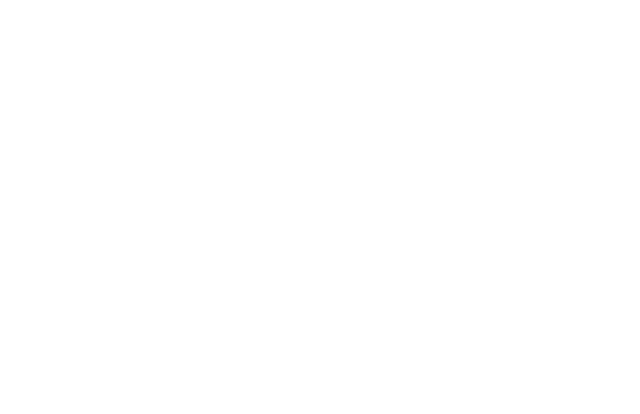
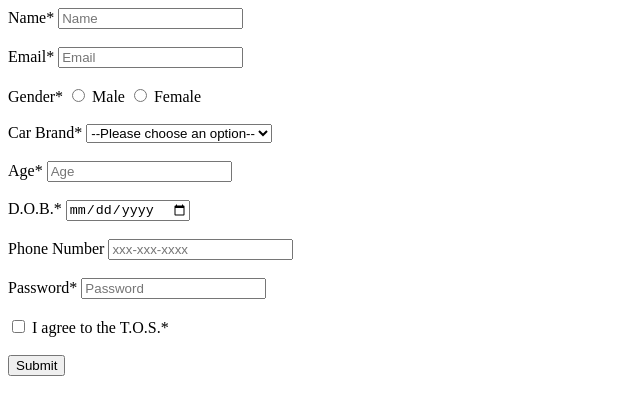
Before and after one commit to acciojob/signup-form-car-ayanahmad01, a website: page main.html in a window 1280 px wide. Shown: the whole page, without its empty margins (0-640 px from the left). Drawn offline with Linux system fonts and the light colour scheme.

Commit message:
created a submission

```diff
--- a/main.html
+++ b/main.html
@@ -7,10 +7,46 @@
 </head>
 
 <body>
-	<!-- the entire body must be written by student -->
-    <script type="text/javascript" src="./script.js">
-</script>
+	<form action="#" method="post">
+		<label for="name">Name*</label>
+		<input type="text" id="name" name="name" placeholder="Name" required/><br><br>
 
+		<label for="email">Email*</label>
+		<input type="email" id="email" name="Email" placeholder="Email" required/><br><br>
+
+		<label>Gender*</label>
+		<input type="radio" id="gender_m" name="gender" required />
+		<label for="gender_m">Male</label>
+		<input type="radio" id="gender_f" name="gender" required />
+		<label for="gender_f">Female</label><br><br>
+
+		<label for="cars">Car Brand*</label>
+		<select id="cars" name="Cars" required >
+			<option value="">--Please choose an option--</option>
+			<option value="volvo">Volvo</option>
+			<option value="saab">Saab</option>
+			<option value="mercedes">Mercedes</option>
+			<option value="audi">Audi</option>
+		</select><br><br>
+
+		<label for="age">Age*</label>
+		<input type="number" id="age" name="Age" placeholder="Age" required /><br><br>
+
+		<label for="dob">D.O.B.*</label>
+		<input type="date" id="dob" name="DOB" required /><br><br>
+
+		<label for="tel">Phone Number</label>
+		<input type="tel" id="tel" name=Phone_Number placeholder="xxx-xxx-xxxx" /><br><br>
+
+		<label for="password">Password*</label>
+		<input type="password" id="password" name="Password" placeholder="Password" required/><br><br>
+
+		<input type="checkbox" id="tos" name="TOS" required/>
+		<label for="tos">I agree to the T.O.S.*</label><br><br>
+
+		<button type="submit">Submit</button>
+
+	</form>
 </body>
 
 </html>
```
